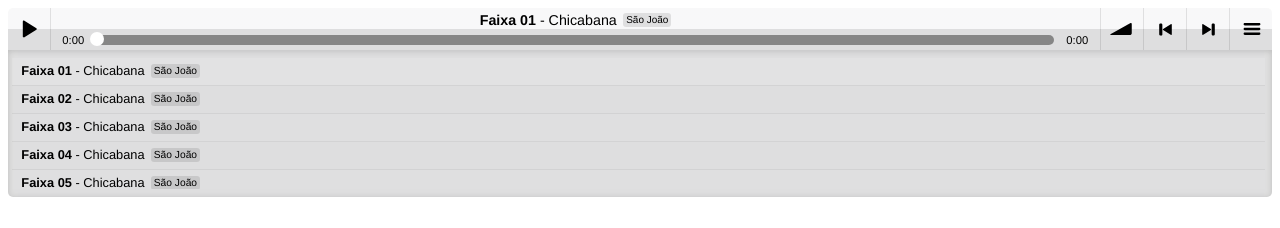
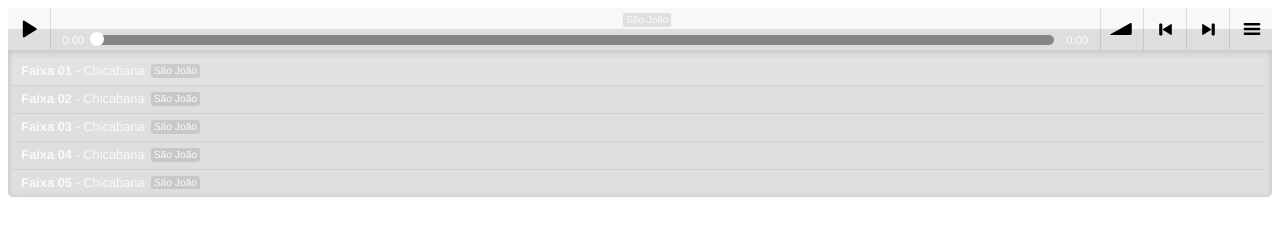
Before and after one commit to vc-speed/play, a plain HTML site: page music/chicabana-sj-2023/index.html in a window 1280 px wide. Drawn offline with Linux system fonts and the light colour scheme.

Commit message:
Update bar-ui.css

```diff
--- a/play/bar-ui.css
+++ b/play/bar-ui.css
@@ -196,12 +196,12 @@
 
 .sm2-bar-ui,
 .sm2-bar-ui .bd a {
- color: #fff;
+  color: #0f172a;
 }
 
 .sm2-bar-ui.dark-text,
 .sm2-bar-ui.dark-text .bd a {
- color: #000;
+ color: #f8fafc;
 }
 
 .sm2-bar-ui.dark-text .sm2-inline-button {
```
